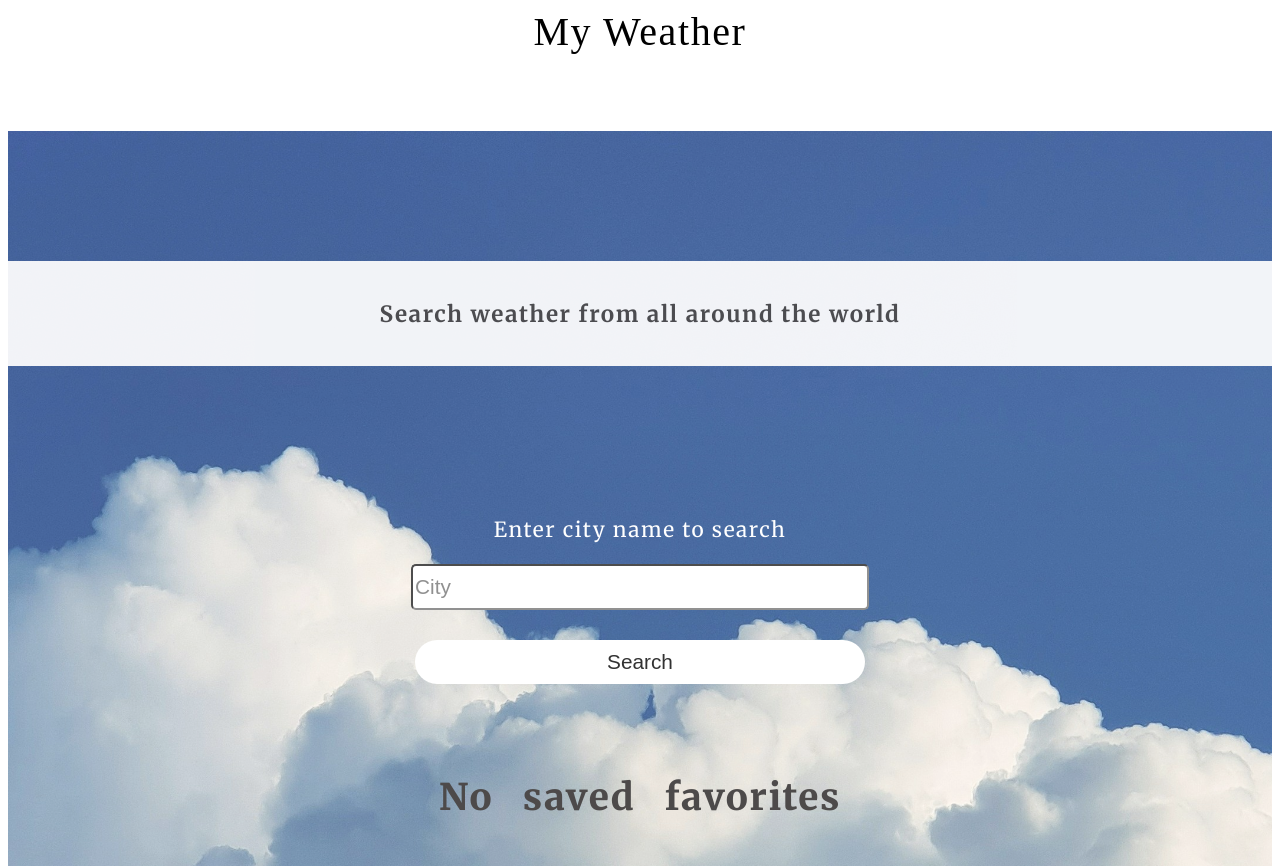
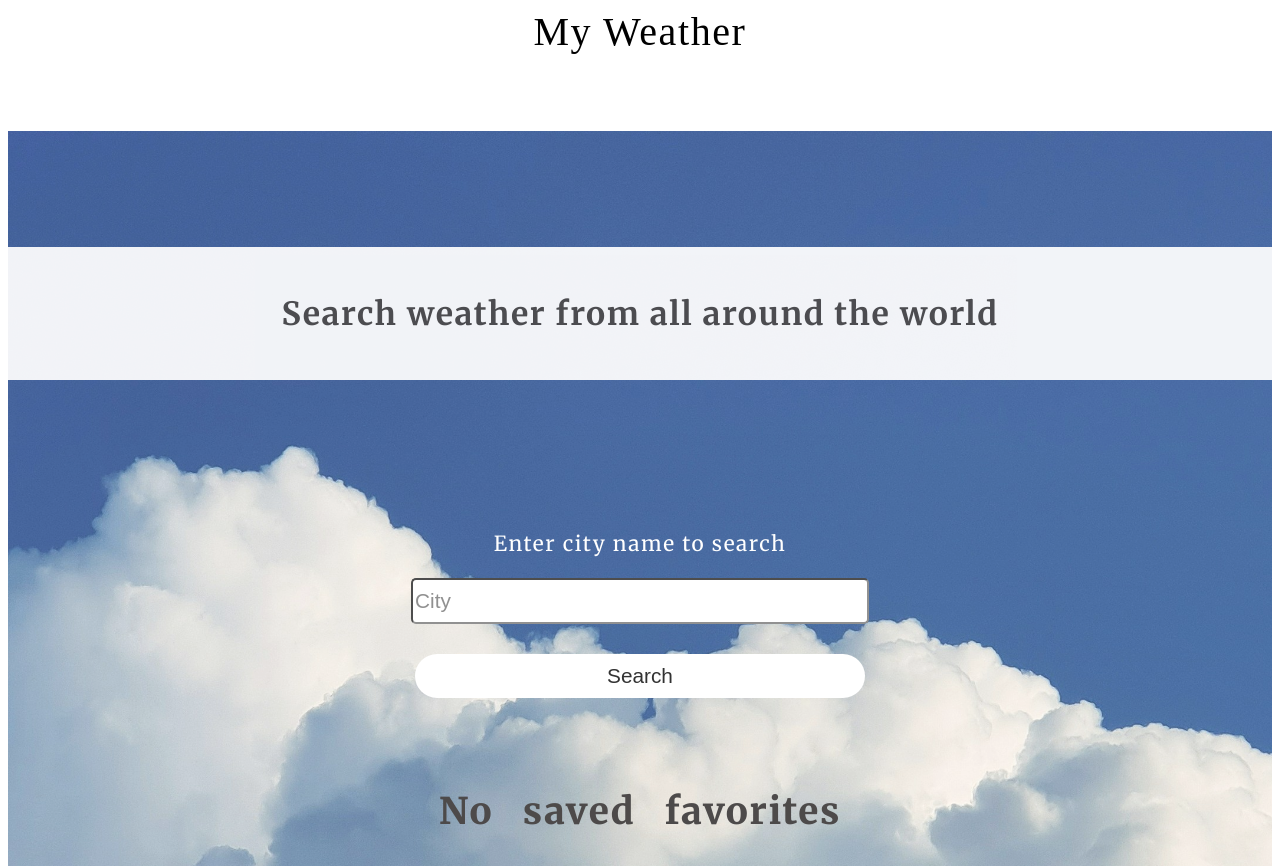
Before and after one commit to teejale/weather-app, a React (Vite) app: page / in a window 1280 px wide. Shown: the top 866 px of the page. Built offline with nearby package versions, Linux system fonts and the light colour scheme; a web font is replaced by a local one.

Commit message:
fix font size

```diff
--- a/src/Pages/HomePage/HomePage.module.css
+++ b/src/Pages/HomePage/HomePage.module.css
@@ -6,6 +6,7 @@
   justify-content: center;
   align-items: center;
   flex-direction: column;
+  min-height: 100vh;
   gap: 30px;
   color: #ffffff;
   background-image: url("../../images/jerome-pqfkN8WcdR8-unsplash.jpg");
@@ -30,15 +31,15 @@
   flex-direction: column;
   padding: 10px 20px 10px 20px;
   border-radius: 6px;
-  font-size: 1.2rem;
+  font-size: 1.5rem;
 }
 @media screen and (min-width: 782px) {
   .homepage .wrapper h2 {
-    font-size: 1.3rem;
+    font-size: 1.7rem;
   }
 }
 @media screen and (min-width: 900px) {
   .homepage .wrapper h2 {
-    font-size: 1.4rem;
+    font-size: 2rem;
   }
 }/*# sourceMappingURL=HomePage.module.css.map */
--- a/src/Pages/HomePage/HomePage.module.scss
+++ b/src/Pages/HomePage/HomePage.module.scss
@@ -21,12 +21,12 @@
       @include mainFlex(center, column);
       padding: 10px 20px 10px 20px;
       border-radius: 6px;
-      font-size: 1.2rem;
+      font-size: 1.5rem;
       @media screen and (min-width: 782px) {
-        font-size: 1.3rem;
+        font-size: 1.7rem;
       }
       @media screen and (min-width: 900px) {
-        font-size: 1.4rem;
+        font-size: 2rem;
       }
     }
   }
```
Also changed, not shown: 1 other file (tests, documents, lock files or other folders).
